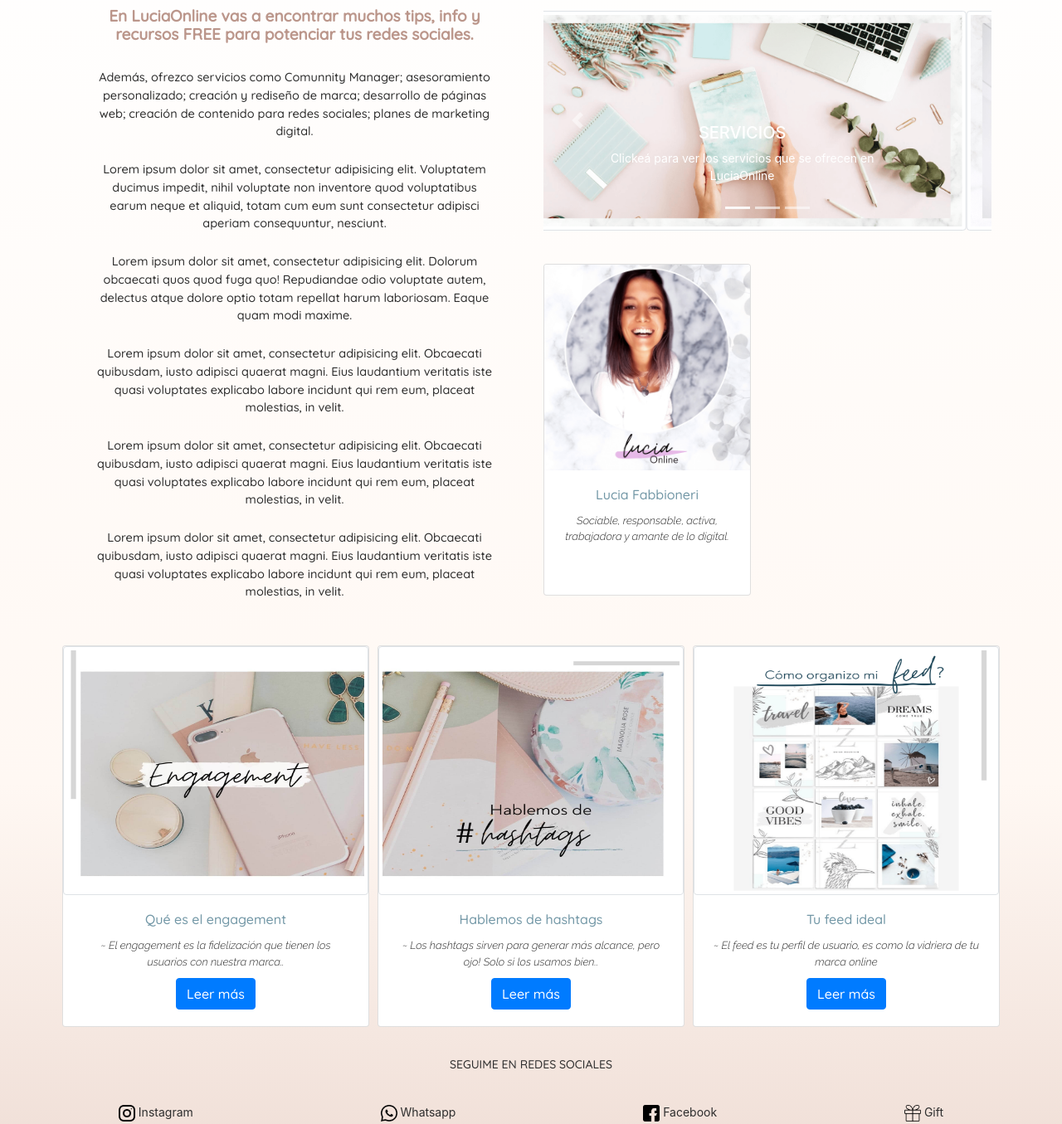
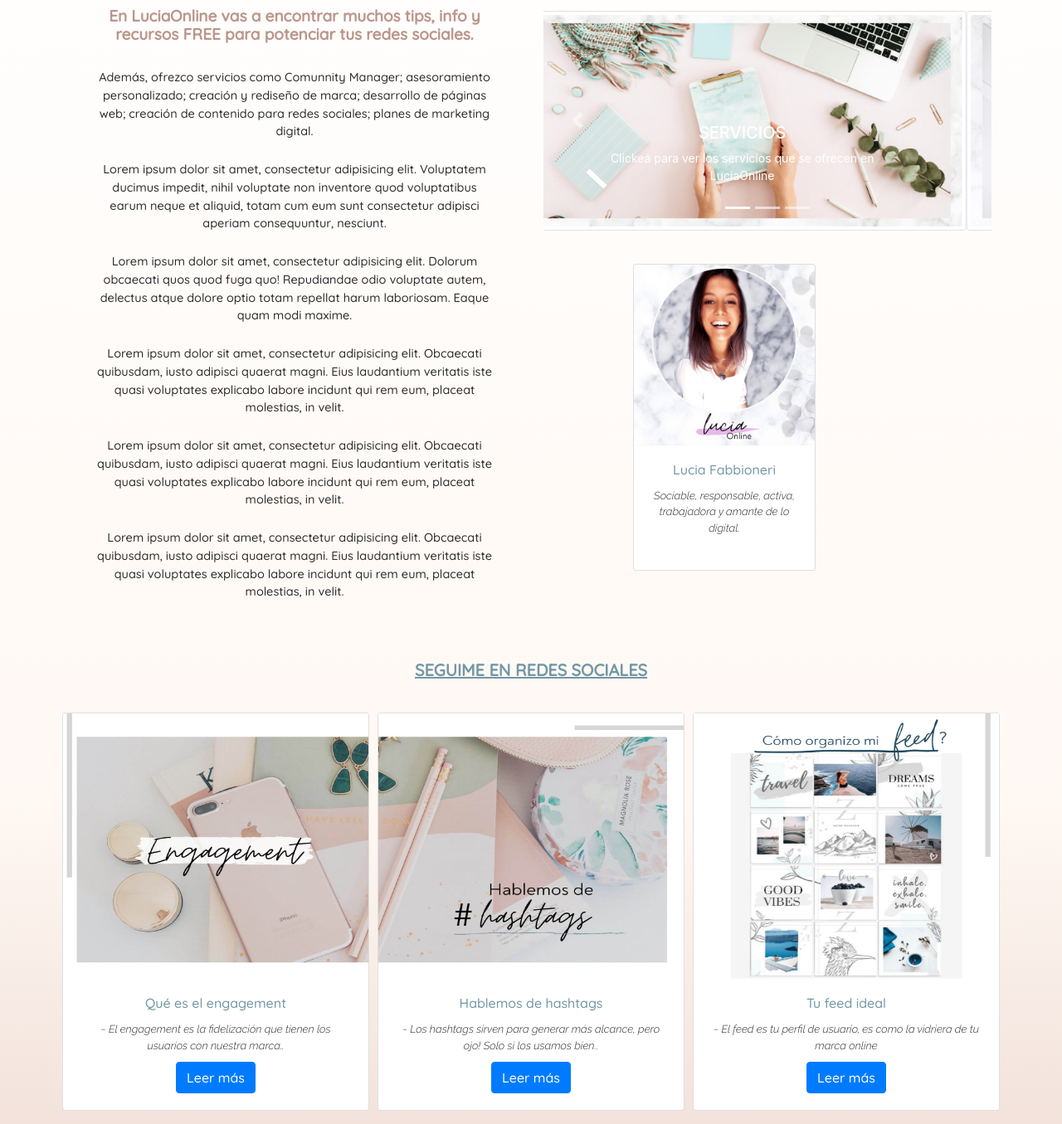
Before and after one commit to luciafabbioneri/proyecto_final, a website: page index.html in a window 1280 px wide. Shown: the part 158-1513 px from the top of the page at 83% size. Drawn offline with nearby package versions, Linux system fonts and the light colour scheme; a web font is replaced by a local one.

Commit message:
retoques en tarjeta y seccion redes

```diff
--- a/index.html
+++ b/index.html
@@ -123,12 +123,13 @@
 		</div>
 	</div>
 	<section>
+		<a href="contactos.html"><p class="seccion__redes--titulo"><strong>SEGUIME EN REDES SOCIALES</strong></p></a>
 		<div class="container">
 			<div class="row">
 				<div class="col-12 col-sm-12 col-md-12 col-lg-4 col-xl-4 seccion__redes--estilo">
 					<div class="card">
 						<img src="multimedia/engagement.jpg" alt="Que es el engagement"
-							class="seccion__post--tamaño img-thumbnail">
+							class="seccion__post--tamaño card-img-top">
 						<div class="card-body">
 							<h4 class="card-title">Qué es el engagement</h4>
 							<p class="card-text">~ El engagement es la fidelización que tienen los usuarios con nuestra
@@ -140,10 +141,12 @@
 				</div>
 				<div class="col-12 col-sm-12 col-md-12 col-lg-4 col-xl-4 seccion__redes--estilo">
 					<div class="card">
-						<img src="multimedia/hashtags.jpg" alt="Hablemos de hashtags" class="seccion__post--tamaño img-thumbnail">
+						<img src="multimedia/hashtags.jpg" alt="Hablemos de hashtags"
+							class="seccion__post--tamaño card-img-top">
 						<div class="card-body">
 							<h4 class="card-title">Hablemos de hashtags</h4>
-							<p class="card-text">~ Los hashtags sirven para generar más alcance, pero ojo! Solo si los usamos bien..</p>
+							<p class="card-text">~ Los hashtags sirven para generar más alcance, pero ojo! Solo si los
+								usamos bien..</p>
 							<a href="https://www.instagram.com/p/CBmBA_KFvkM/?utm_source=ig_web_copy_link"
 								class="btn btn-primary stretched-link seccion__post--boton">Leer más</a>
 						</div>
@@ -151,10 +154,11 @@
 				</div>
 				<div class="col-12 col-sm-12 col-md-12 col-lg-4 col-xl-4 seccion__redes--estilo">
 					<div class="card">
-						<img src="multimedia/feed.png" alt="Tu feed ideal" class="seccion__post--tamaño img-thumbnail">
+						<img src="multimedia/feed.png" alt="Tu feed ideal" class="seccion__post--tamaño">
 						<div class="card-body">
 							<h4 class="card-title">Tu feed ideal</h4>
-							<p class="card-text">~ El feed es tu perfil de usuario, es como la vidriera de tu marca online</p>
+							<p class="card-text">~ El feed es tu perfil de usuario, es como la vidriera de tu marca
+								online</p>
 							<a href="https://www.instagram.com/p/CBwVtPbhanq/?utm_source=ig_web_copy_link"
 								class="btn btn-primary stretched-link seccion__post--boton">Leer más</a>
 						</div>
@@ -164,7 +168,6 @@
 		</div>
 	</section>
 	<section>
-		<p class="seccion__redes--estilo">SEGUIME EN REDES SOCIALES</p>
 		<div class="padreLinksRedes">
 			<div class="hijoRedes">
 				<a href="https://www.instagram.com/luciaonline_/" class="links seccion__links--animacion"><img src="multimedia/instagram.png" alt="instagram" class="logos"> Instagram</a>
--- a/scss/estilos.scss
+++ b/scss/estilos.scss
@@ -124,7 +124,7 @@ a .nav__links--animacion{
 }
 .seccion__post--tamaño{
 	width: auto;
-	height: 300px;
+	height: 320px;
 	justify-content: center;
 }
 .seccion__post--boton{
@@ -141,11 +141,21 @@ a .nav__links--animacion{
 	height: 20px;
 	color: #eeb2a0;
 }
+.seccion__redes--titulo{
+	font-family: $font-primaria;
+	color: $color-titulos;
+	text-align: center;
+	margin-top: 40px;
+	padding: 5px;
+	font-size: 20px;
+	text-shadow: #204959;
+	text-decoration: underline;
+}
 .seccion__redes--estilo{
 	font-family: $font-primaria;
 	color: $font-color;
 	text-align: center;
-	margin-top: 25px;
+	margin-top: 10px;
 	padding: 5px;
 }
 .padreLinksRedes div{
@@ -198,10 +208,11 @@ div .inicio__tarjeta--animacion{
 	transform: scale(1.1);
 }
 .inicio__tarjeta--tamaño{
-	width: 250px;
-	height: 400px;
+	width: 220px;
+	height: 370px;
 	margin-top: 10px;
-	margin-right: 20%;
+	margin-right: -30%;
+	margin-left: 20%;
 	top: 30px;
 	text-align: center;
 }
```
Also changed, not shown: css/estilos.css.
